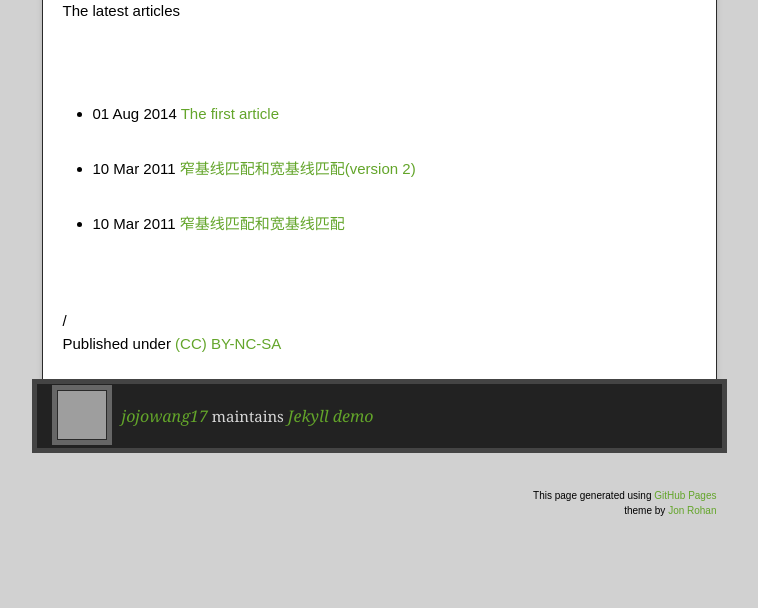
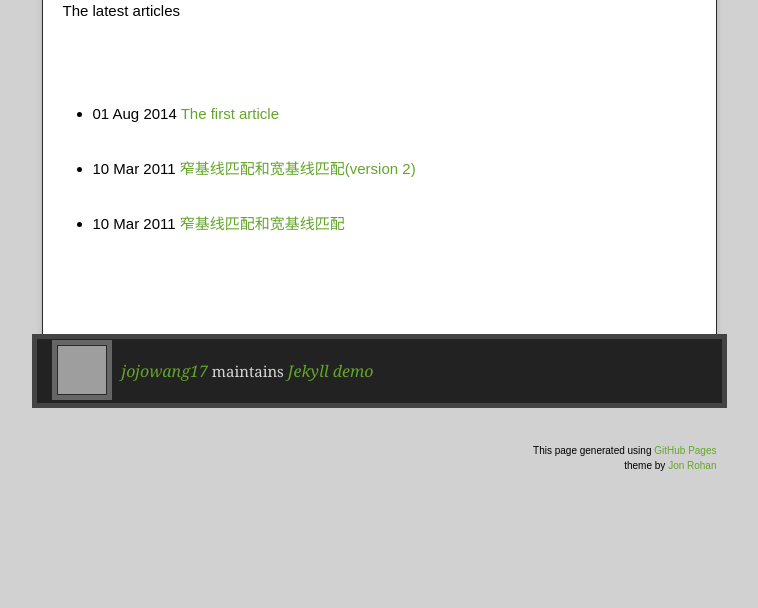
Before and after one commit to jojowang17/jekyll_demo, a Jekyll site: the page built from index.html, in a window 1280 px wide. Shown: the part 1112-1720 px from the top of the page, without its empty margins (261-1019 px from the left). Built offline with Jekyll 4.4.1, drawn with Linux system fonts in a browser that asks for light colours; nearby versions of some CDN libraries; comment, search, counter and statistics services are not loaded; after the commit the page ends 1675 px from its top, so only the background shows below that; grey boxes are pictures that could not be loaded.

Commit message:
Update default.html

```diff
--- a/_layouts/default.html
+++ b/_layouts/default.html
@@ -41,17 +41,6 @@
 
           </article>
           <section class="meta">
-<span class="author">
-  <a href="http://sixf.org">{{ site.author }}</a>
-</span>
-<span class="time">
-  /
-  <time datetime="{{ page.date | date:"%Y-%m-%d" }}">{{ page.date | date:"%Y-%m-%d" }}</time>
-</span>
-<br />
-<span class="license">
-  Published under <a rel="license" href="http://creativecommons.org/licenses/by-nc-sa/3.0/">(CC) BY-NC-SA</a>
-</span>
 {% if page.categories %}
 <span class="categories">
   in categories
```
